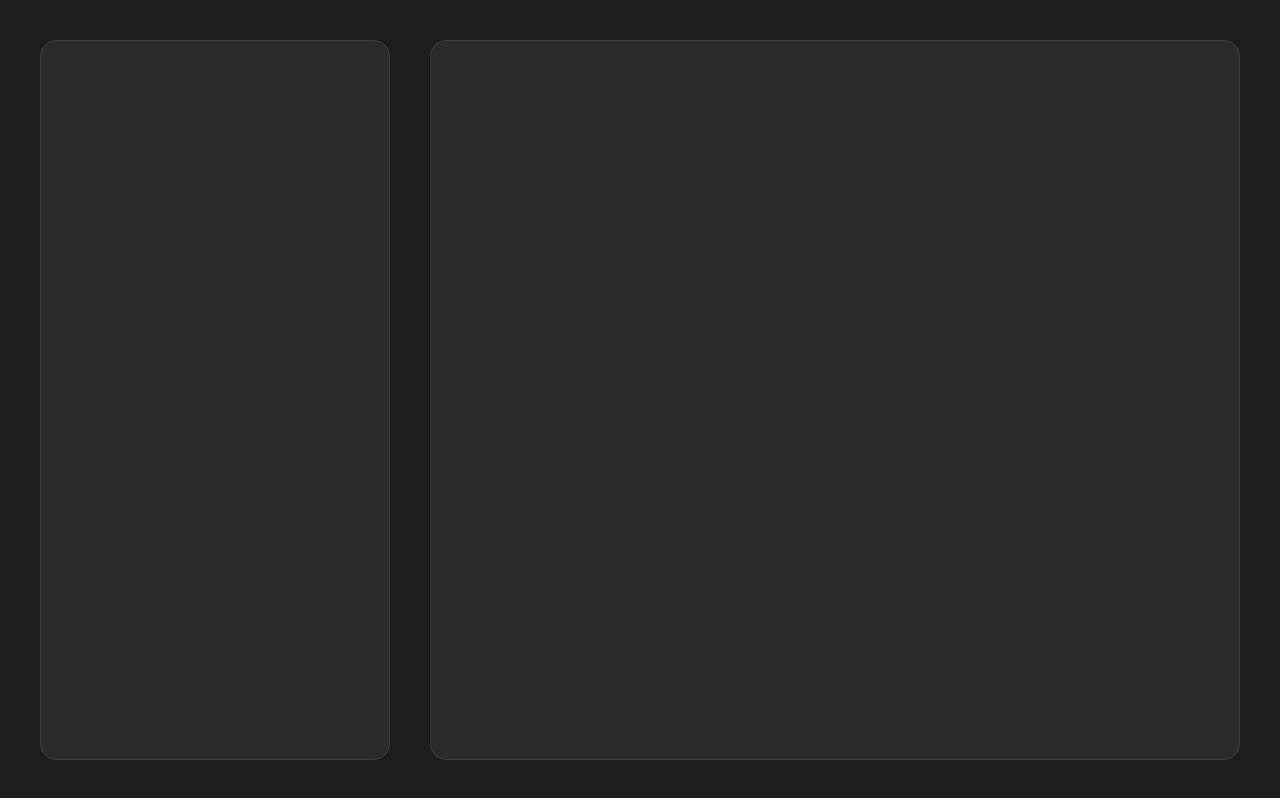
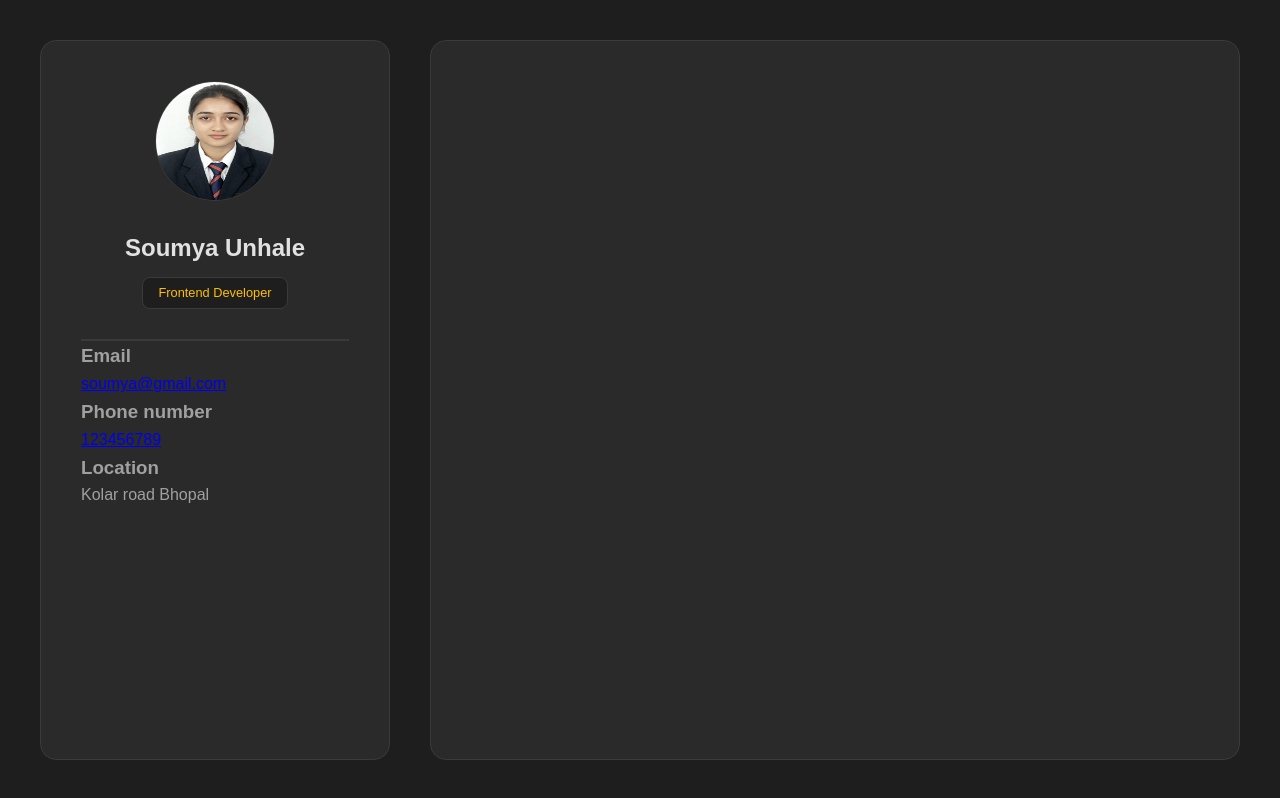
Before and after one commit to Soumyaunhale04/Portfolio, a plain HTML site: page index.html in a window 1280 px wide. Drawn offline with Linux system fonts and the light colour scheme.

Commit message:
created contact div and added content

```diff
--- a/index.html
+++ b/index.html
@@ -8,15 +8,44 @@
 </head>
 <body>
   <div class="main-container">
-    <!-- main content -->
-     <div class="main-content"></div>
-
      <!-- sidebar -->
       <div class="sidebar">
-        <div class="contact"></div>
-        <div class="profile"></div>
+
+
+        <div class="profile">
+          <img src="image\photo .jpeg" alt="my pic">
+          <h2>Soumya Unhale</h2>
+          <p>Frontend Developer</p>
+        </div>
+
+
+
+        <div class="contact">
+
+          <div class="email">
+            <h3 class="label">Email</h3>
+            <a href="mailto: soumya@gmail.com" class="value">soumya@gmail.com</a>
+          </div>
+          <div class="phone-num">
+            <h3 class="label">Phone number</h3>
+           <a href="tel: 123456789" class="value">123456789</a>
+          </div>
+          <div class="location">
+            <h3 class="label">Location</h3>
+            <p class="value">Kolar road Bhopal</p>
+          </div>
+        </div>
         <div class="social-media"></div>
       </div>
+
+
+
+
+
+
+
+      <!-- main content -->
+     <div class="main-content"></div>
   </div>
 </body>
 </html>
--- a/style.css
+++ b/style.css
@@ -5,11 +5,11 @@
 }
 body{
   background: #1e1e1e;
-  font-family:'Franklin Gothic Medium', 'Arial Narrow', Arial, sans-serif;
+  font-family:sans-serif;
   color: #a0a0a0;
   line-height: 1.6;
 }
-
+/* main container */
 .main-container{
  display: grid;
  max-width: 1200px;
@@ -18,16 +18,51 @@ body{
  padding-top: 40px;
  margin: auto;
 }
+/* sidebar */
 .sidebar{
   height: 90vh;
   background: #2a2a2a;
   border-radius: 16px;
   border: 1px solid #3a3a3a;
-  display: grid;
-}
-.contact{
+  padding: 40px;
 }
 
+/* profile */
+.profile{
+  text-align: center;
+}
+.profile img{
+  height: 120px;
+  width: 120px;
+  border-radius: 50%;
+  border: 1px solid #3a3a3a;
+}
+.profile h2{
+  font-weight: 700;
+  font-size: 1.5rem;
+  margin-top: 20px;
+  color: #e1e1e1;
+}
+.profile p{
+  background-color: #1e1e1e;
+  color: #FFBF00;
+  padding: 5px 15px;
+  display: inline-block;
+  border: 1px solid #3a3a3a;
+  font-size: 0.8rem;
+  border-radius: 8px;
+  margin-top: 10px;
+}
+
+/* contact */
+.contact{
+ margin-top: 30px;
+ border-top: 2px solid #3a3a3a;
+}
+
+
+
+/* main-content */
 .main-content{
   height: 90vh;
   background: #2a2a2a;
```
